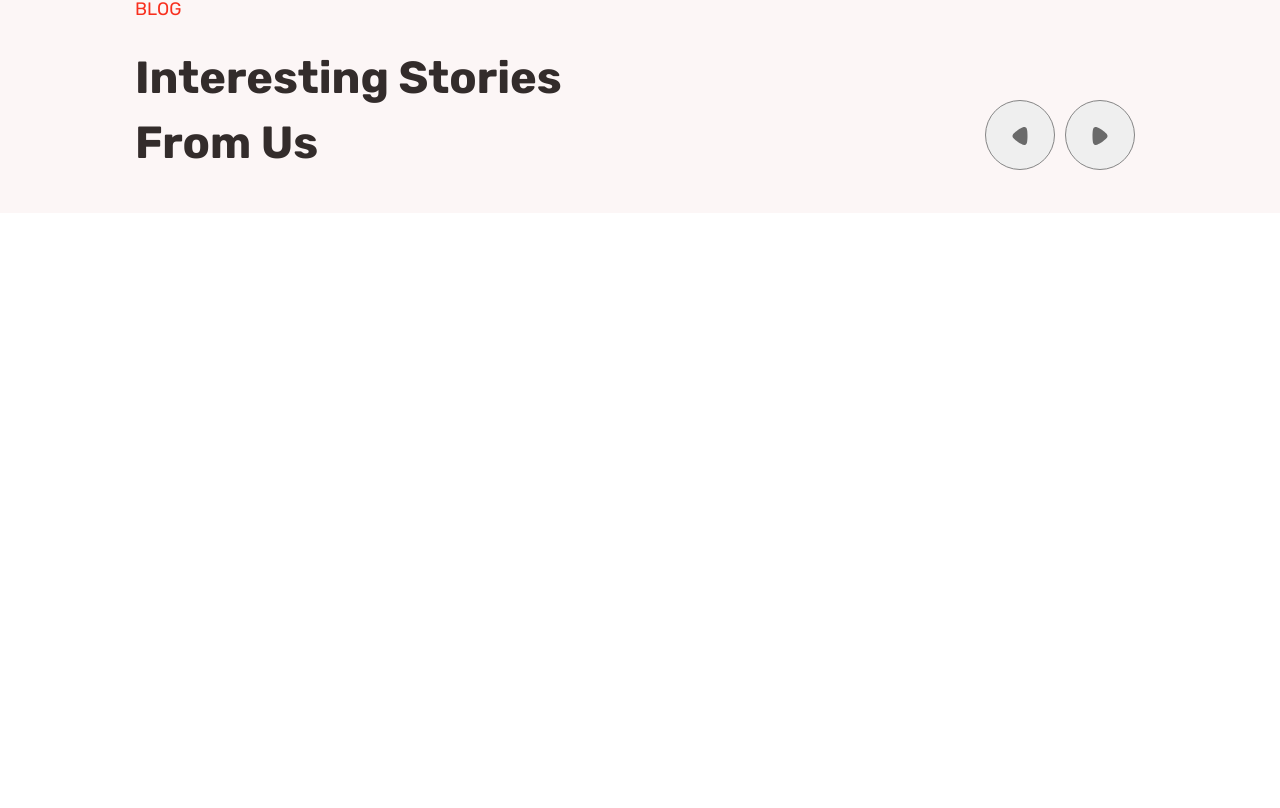
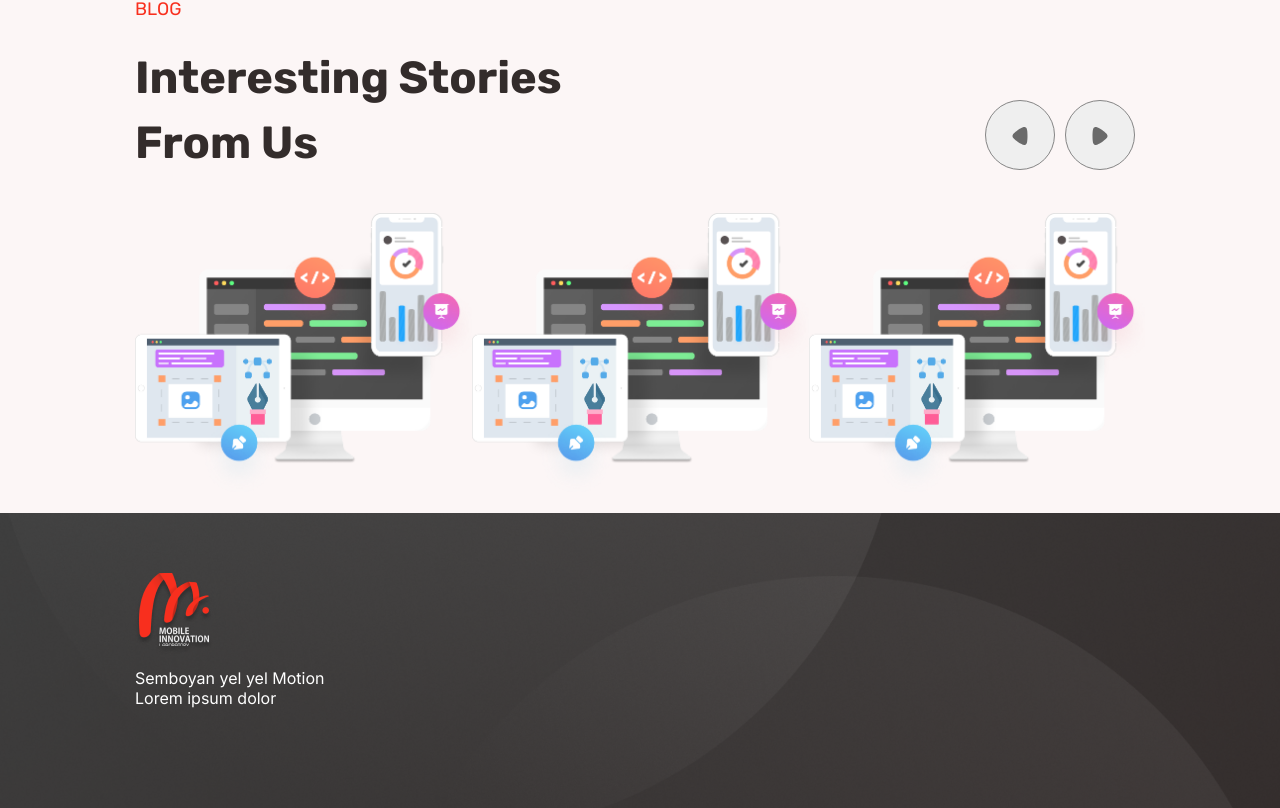
Before and after one commit to MobileInnovationLab/Legacy-Frontend-Motion, a Next.js app: page / in a window 1280 px wide. Shown: the part 3249-4057 px from the top of the page. Before the commit the page ends 3462 px from the top, so only its background shows below. Built offline with nearby package versions, Linux system fonts and the light colour scheme.

Commit message:
add footer

```diff
--- /dev/null
+++ b/components/footer.jsx
@@ -0,0 +1,26 @@
+import Link from 'next/link'
+import Image from 'next/image'
+import styles from '../styles/components/footer.module.scss';
+
+export default function Footer() {
+    return (
+        <footer className={styles['footer-container']}>
+            <section className={styles['footer-first']}>
+                <Image
+                    src={require('../public/footer/logo-footer.png')}
+                    alt='Logo Footer'
+                />
+                <p className={styles['bottom-text']}>Semboyan yel yel Motion <br />Lorem ipsum dolor</p>
+            </section>
+            <section className={styles['']}>
+
+            </section>
+            <section className={styles['']}>
+
+            </section>
+            <section className={styles['']}>
+
+            </section>
+        </footer>
+    )
+}
--- a/pages/index.jsx
+++ b/pages/index.jsx
@@ -7,6 +7,7 @@ import Link from 'next/link';
 import Navbar from '../components/navbar';
 import styles from '../styles/pages/index.module.scss';
 import Slider from 'react-slick';
+import Footer from '../components/footer';
 
 export default class Home extends Component {
 
@@ -14,6 +15,8 @@ export default class Home extends Component {
     super(props);
     this.next = this.next.bind(this);
     this.previous = this.previous.bind(this);
+    this.next2 = this.next2.bind(this);
+    this.previous2 = this.previous2.bind(this);
   }
 
   next() {
@@ -22,6 +25,14 @@ export default class Home extends Component {
 
   previous() {
     this.slider.slickPrev();
+  }
+
+  next2() {
+    this.slider2.slickNext();
+  }
+
+  previous2() {
+    this.slider2.slickPrev();
   }
 
   render() {
@@ -33,6 +44,17 @@ export default class Home extends Component {
       infinite: true,
       slidesToShow: 2,
       slidesToScroll: -1,
+      autoplaySpeed: 5000,
+      pauseOnHover: true
+    };
+
+    const settings2 = {
+      arrows: false,
+      dots: false,
+      autoplay: true,
+      infinite: true,
+      slidesToShow: 3,
+      slidesToScroll: 1,
       autoplaySpeed: 5000,
       pauseOnHover: true
     };
@@ -251,19 +273,60 @@ export default class Home extends Component {
                 <h1 className={styles['fifth-big-title']}>Interesting Stories From Us</h1>
               </div>
               <div className={styles['fifth-top-right']}>
-              <button className={styles['fifth-round-button']} onClick={this.previous}>
+              <button className={styles['fifth-round-button']} onClick={this.previous2}>
                   <svg className={styles['fifth-svg']} width="16" height="18" viewBox="0 0 16 18" fill="#6A6A6A" xmlns="http://www.w3.org/2000/svg">
                     <path d="M1.05382 10.6965C1.13858 10.7835 1.4586 11.1555 1.7567 11.4615C3.50438 13.386 8.06357 16.536 10.4498 17.4975C10.8122 17.652 11.7284 17.979 12.218 18C12.687 18 13.1342 17.892 13.5609 17.673C14.0928 17.367 14.5195 16.8855 14.7533 16.317C14.9038 15.9225 15.1376 14.742 15.1376 14.721C15.3714 13.4295 15.5 11.331 15.5 9.012C15.5 6.8025 15.3714 4.7895 15.18 3.4785C15.1581 3.4575 14.9243 1.9905 14.6685 1.488C14.1995 0.57 13.2832 0 12.3027 0H12.218C11.5794 0.0225 10.2365 0.5925 10.2365 0.6135C7.97881 1.5765 3.52484 4.572 1.73478 6.5625C1.73478 6.5625 1.23064 7.074 1.01145 7.3935C0.669508 7.8525 0.5 8.421 0.5 8.9895C0.5 9.624 0.691427 10.215 1.05382 10.6965Z"/>
                   </svg>
                 </button>
-                <button className={styles['fifth-round-button']} onClick={this.next}>
+                <button className={styles['fifth-round-button']} onClick={this.next2}>
                   <svg className={styles['fifth-svg']} width="16" height="18" viewBox="0 0 16 18" fill="#6A6A6A" xmlns="http://www.w3.org/2000/svg">
                     <path d="M14.9462 10.6965C14.8614 10.7835 14.5414 11.1555 14.2433 11.4615C12.4956 13.386 7.93643 16.536 5.55017 17.4975C5.18777 17.652 4.27155 17.979 3.78203 18C3.31296 18 2.86581 17.892 2.43911 17.673C1.90721 17.367 1.48052 16.8855 1.24671 16.317C1.0962 15.9225 0.862397 14.742 0.862397 14.721C0.628592 13.4295 0.5 11.331 0.5 9.012C0.5 6.8025 0.628592 4.7895 0.820019 3.4785C0.841939 3.4575 1.07574 1.9905 1.33147 1.488C1.80054 0.57 2.71676 0 3.69727 0H3.78203C4.4206 0.0225 5.76352 0.5925 5.76352 0.6135C8.02119 1.5765 12.4752 4.572 14.2652 6.5625C14.2652 6.5625 14.7694 7.074 14.9886 7.3935C15.3305 7.8525 15.5 8.421 15.5 8.9895C15.5 9.624 15.3086 10.215 14.9462 10.6965"/>
                   </svg>
                 </button>
               </div>
             </div>
+            <div className={styles['fifth-bottom']}>
+              <Slider ref={c => (this.slider2 = c)} {...settings2}>
+                  <div>
+                    <Image
+                      src={require("../public/main-index/main-illu.png")}
+                      alt='Computer Illustration'
+                    />
+                  </div>
+                  <div>
+                    <Image
+                      src={require("../public/main-index/main-illu.png")}
+                      alt='Computer Illustration'
+                    />
+                  </div>
+                  <div>
+                    <Image
+                      src={require("../public/main-index/main-illu.png")}
+                      alt='Computer Illustration'
+                    />
+                  </div>
+                  <div>
+                    <Image
+                      src={require("../public/main-index/main-illu.png")}
+                      alt='Computer Illustration'
+                    />
+                  </div>
+                  <div>
+                    <Image
+                      src={require("../public/main-index/main-illu.png")}
+                      alt='Computer Illustration'
+                    />
+                  </div>
+                  <div>
+                    <Image
+                      src={require("../public/main-index/main-illu.png")}
+                      alt='Computer Illustration'
+                    />
+                  </div>
+                </Slider>
+            </div>
           </section>
+          <Footer />
         </div>
       </div>
     )
--- /dev/null
+++ b/styles/components/footer.module.scss
@@ -0,0 +1,22 @@
+@import '../variable/var.scss';
+
+.footer-container {
+    background-image: url('../../public/footer/bg-1.png');
+    background-size: cover;
+    background-repeat: no-repeat;
+    color: $text-header;
+    display: flex;
+    @include variable-penengah-jati-diri(10px, 0);
+    padding-top: 60px;
+    padding-bottom: 100px;
+
+    .footer-first {
+        .bottom-text {
+            font-family: $inter;
+            font-size: 16px;
+            font-weight: 400;
+            line-height: 20px;
+            margin-top: 10px;
+        }
+    }
+}
--- a/styles/globals.scss
+++ b/styles/globals.scss
@@ -24,4 +24,5 @@ table {
 
 html {
   scroll-behavior: smooth;
+  transition: 0.3s;
 }
```
Also changed, not shown: public/footer/bg-1.png (added), public/footer/logo-footer.png (added).
